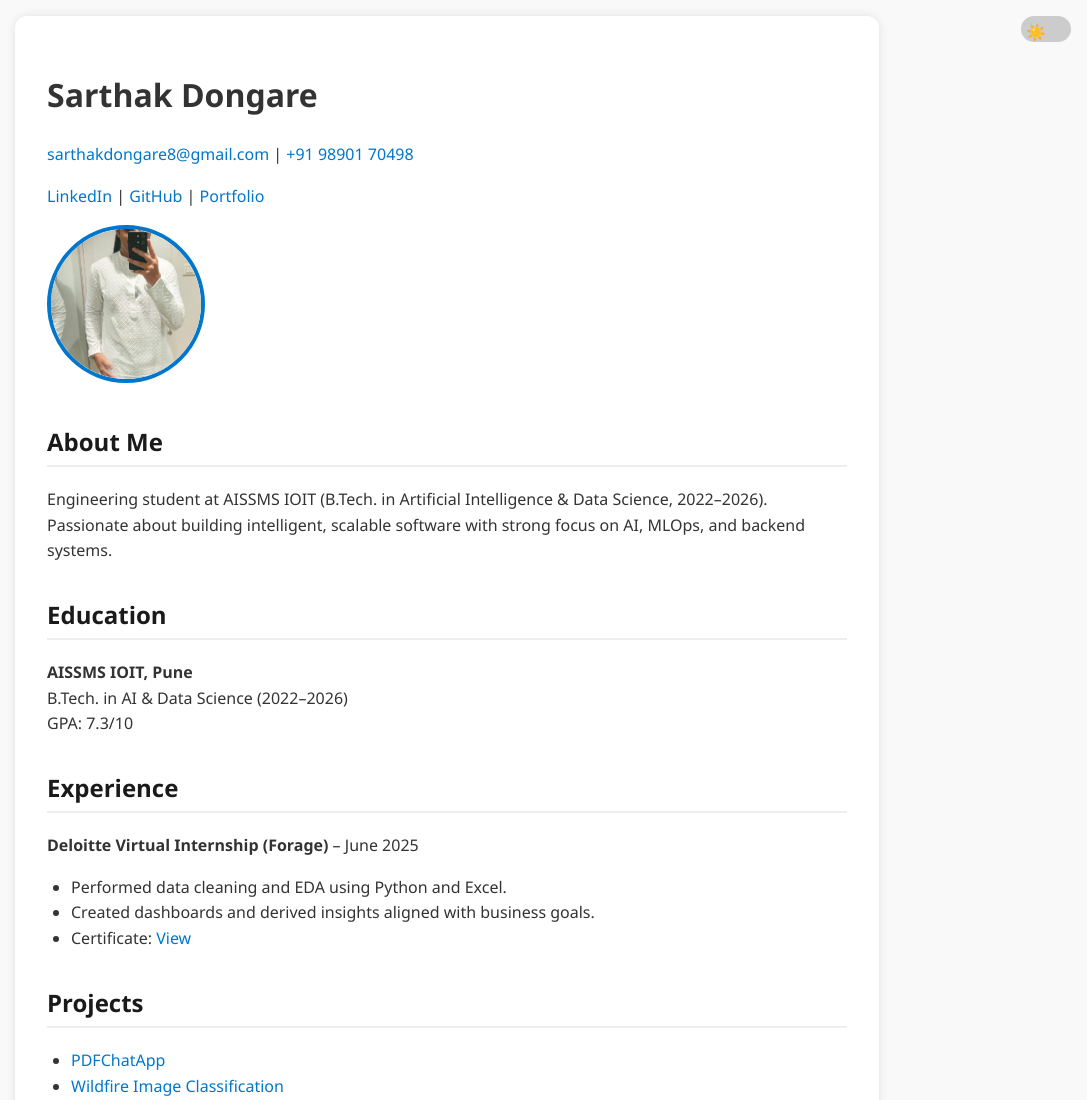
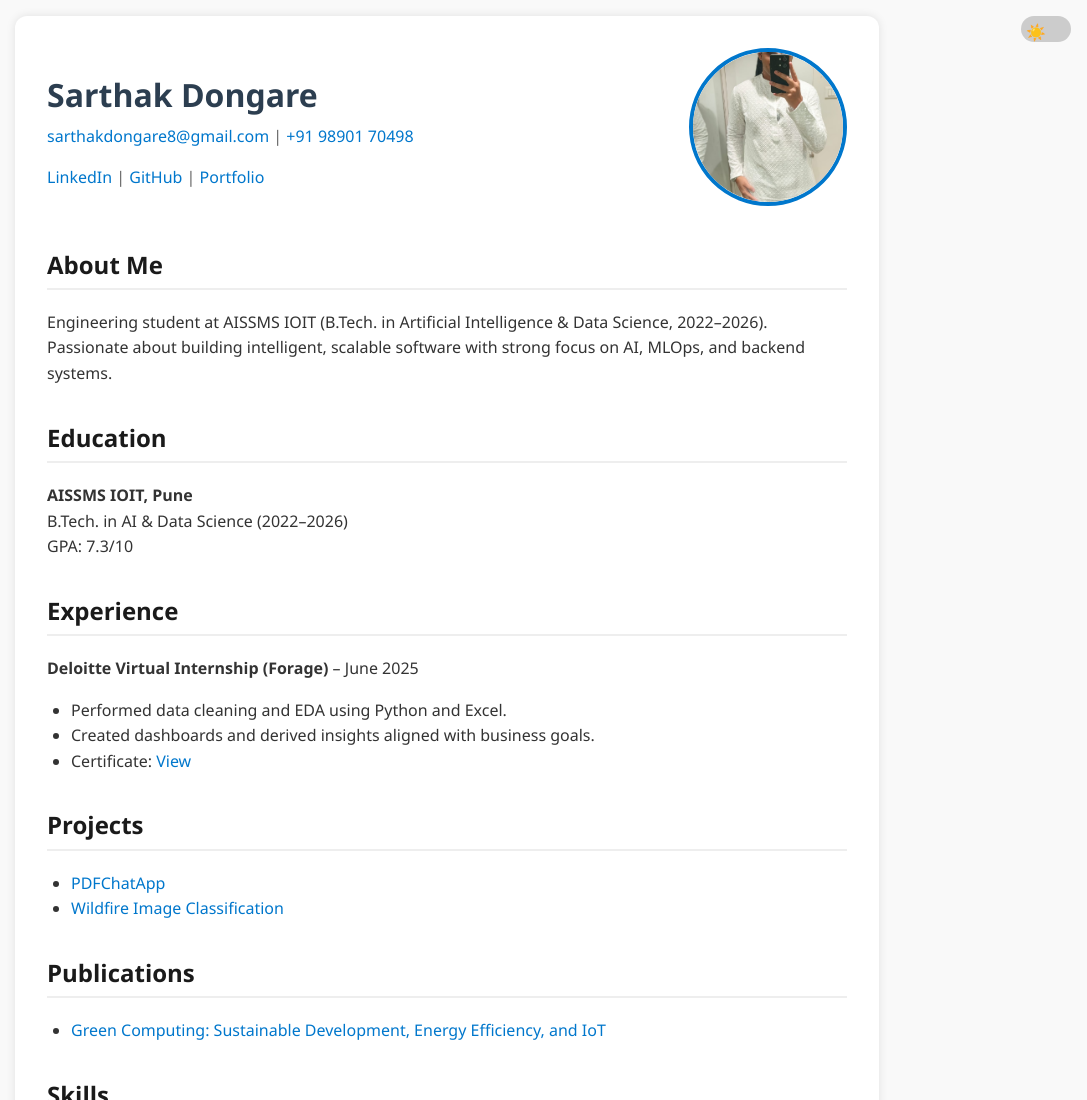
Before and after one commit to Frosty-8/Frosty-8, a plain HTML site: page index.html in a window 1280 px wide. Shown: the top 1100 px of the page, without its empty margins (193-1280 px from the left). Drawn offline with Linux system fonts and the light colour scheme.

Commit message:
Update index.html

```diff
--- a/index.html
+++ b/index.html
@@ -14,7 +14,8 @@
     </label>
   </div>
   <div class="container">
-    <div class="header">
+    <div class="header-section">
+      <div class="header-content">
         <h1>Sarthak Dongare</h1>
         <p><a href="mailto:sarthakdongare8@gmail.com">sarthakdongare8@gmail.com</a> | <a href="tel:+919800170498">+91 98901 70498</a></p>
         <p><a href="https://linkedin.com/in/sarthak-dongare">LinkedIn</a> | <a href="https://github.com/Frosty-8">GitHub</a> | <a href="https://my-new-prof.vercel.app/">Portfolio</a></p>
@@ -22,6 +23,8 @@
       <div class="profile-image">
         <img src="profile.jpg" alt="Sarthak Dongare" />
       </div>
+    </div>
+
     <section>
       <h2>About Me</h2>
       <p>Engineering student at AISSMS IOIT (B.Tech. in Artificial Intelligence & Data Science, 2022–2026). Passionate about building intelligent, scalable software with strong focus on AI, MLOps, and backend systems.</p>
```
Lines whose indentation alone changed are shown as unchanged.
